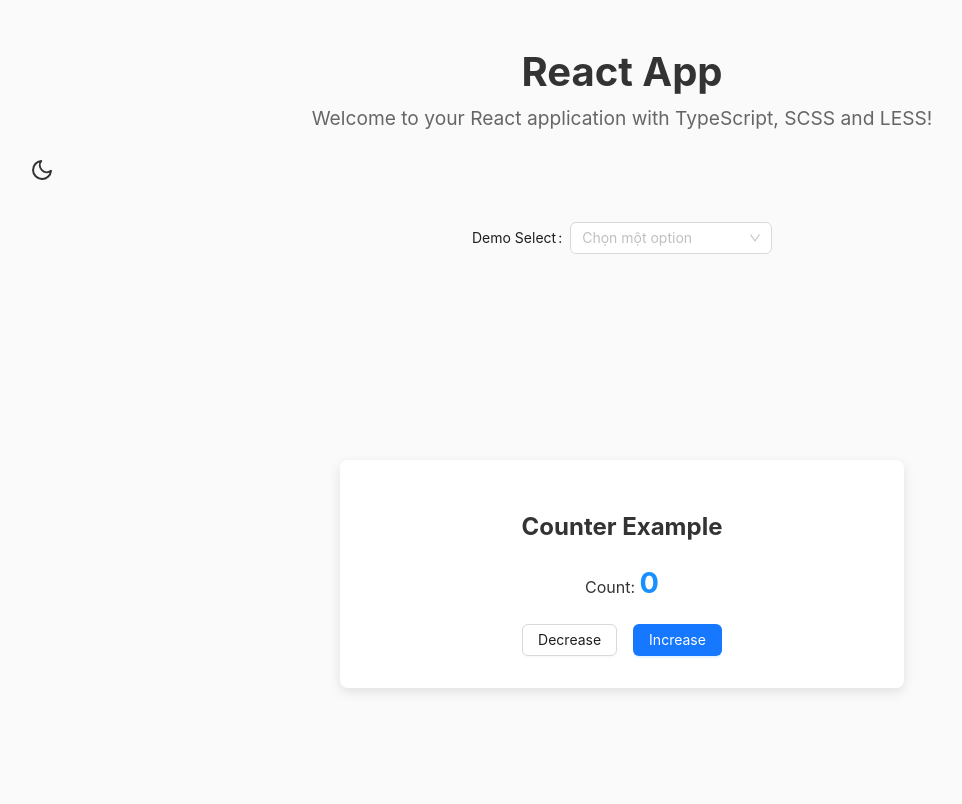
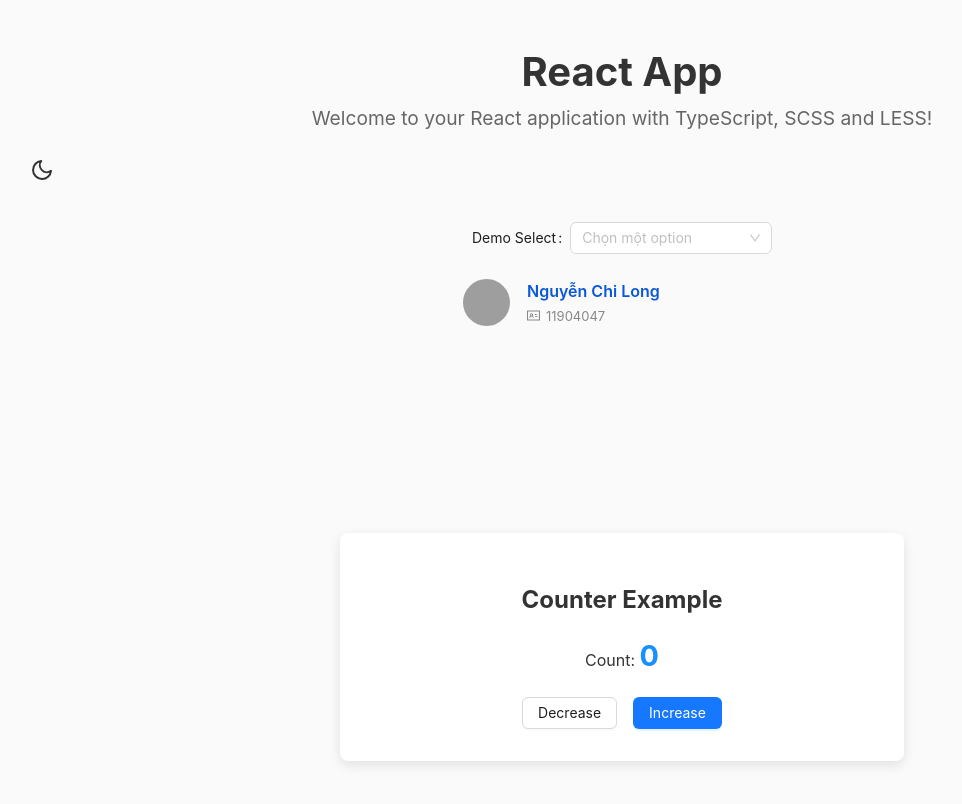
Before and after one commit to PhanDinhKien/fontend-react-ai, a React app: page / in a window 1280 px wide. Shown: the top 804 px of the page, without its empty margins (18-980 px from the left). Built offline with nearby package versions, Linux system fonts and the light colour scheme; grey boxes are pictures that could not be loaded.

Commit message:
refactor: use AccountInfoDefault with code prop, fix select import, update demo usage

```diff
--- a/src/App.tsx
+++ b/src/App.tsx
@@ -4,6 +4,7 @@ import HomePage from './components/HomePage';
 import { ThemeProvider } from './context/ThemeContext';
 import ThemeToggle from './components/ThemeToggle';
 import SelectDefault from './components/Select/SelectDefault/selectDefault';
+import AccountInfoDefault from './components/AccountInfo/AccountInfoDefault';
 
 interface AppProps {
   title?: string;
@@ -33,6 +34,13 @@ const AppMain: React.FC<AppProps> = ({ title = 'React App' }) => {
             placeholder="Chọn một option"
           />
         </div>
+        <div style={{ maxWidth: 320, margin: '24px auto' }}>
+          <AccountInfoDefault
+            name="Nguyễn Chi Long"
+            code="11904047"
+            avatarUrl="https://randomuser.me/api/portraits/men/32.jpg"
+          />
+        </div>
         <main>
           <HomePage />
         </main>
--- /dev/null
+++ b/src/components/AccountInfo/AccountInfoDefault/index.tsx
@@ -0,0 +1,33 @@
+import React from 'react';
+import { Avatar, Space, Typography } from 'antd';
+import { IdcardOutlined } from '@ant-design/icons';
+
+interface AccountInfoDefaultProps {
+  name: string;
+  code: string | number;
+  avatarUrl: string;
+  styleName?: React.CSSProperties;
+  styleId?: React.CSSProperties;
+  styleIcon?: React.CSSProperties;
+}
+
+const AccountInfoDefault: React.FC<AccountInfoDefaultProps> = ({ name, code, avatarUrl, styleName, styleId, styleIcon }) => {
+  return (
+    <Space align="center" size={16}>
+      <Avatar src={avatarUrl} size={49} />
+      <div>
+        <Typography.Text style={{ color: '#0958d9', fontWeight: 600, fontSize: 16, ...styleName }}>
+          {name}
+        </Typography.Text>
+        <div style={{ display: 'flex', alignItems: 'center', gap: 6, marginTop: 2 }}>
+          <IdcardOutlined style={{ color: '#888', fontSize: 13, ...styleIcon }} />
+          <Typography.Text style={{ color: '#888', fontSize: 13, ...styleId }}>
+            {code}
+          </Typography.Text>
+        </div>
+      </div>
+    </Space>
+  );
+};
+
+export default AccountInfoDefault;
--- /dev/null
+++ b/src/components/AccountInfo/AccountInfoDefault/types.ts
@@ -0,0 +1,5 @@
+export interface AccountInfoDefaultProps {
+  name: string;
+  id: string | number;
+  avatarUrl: string;
+}
```
